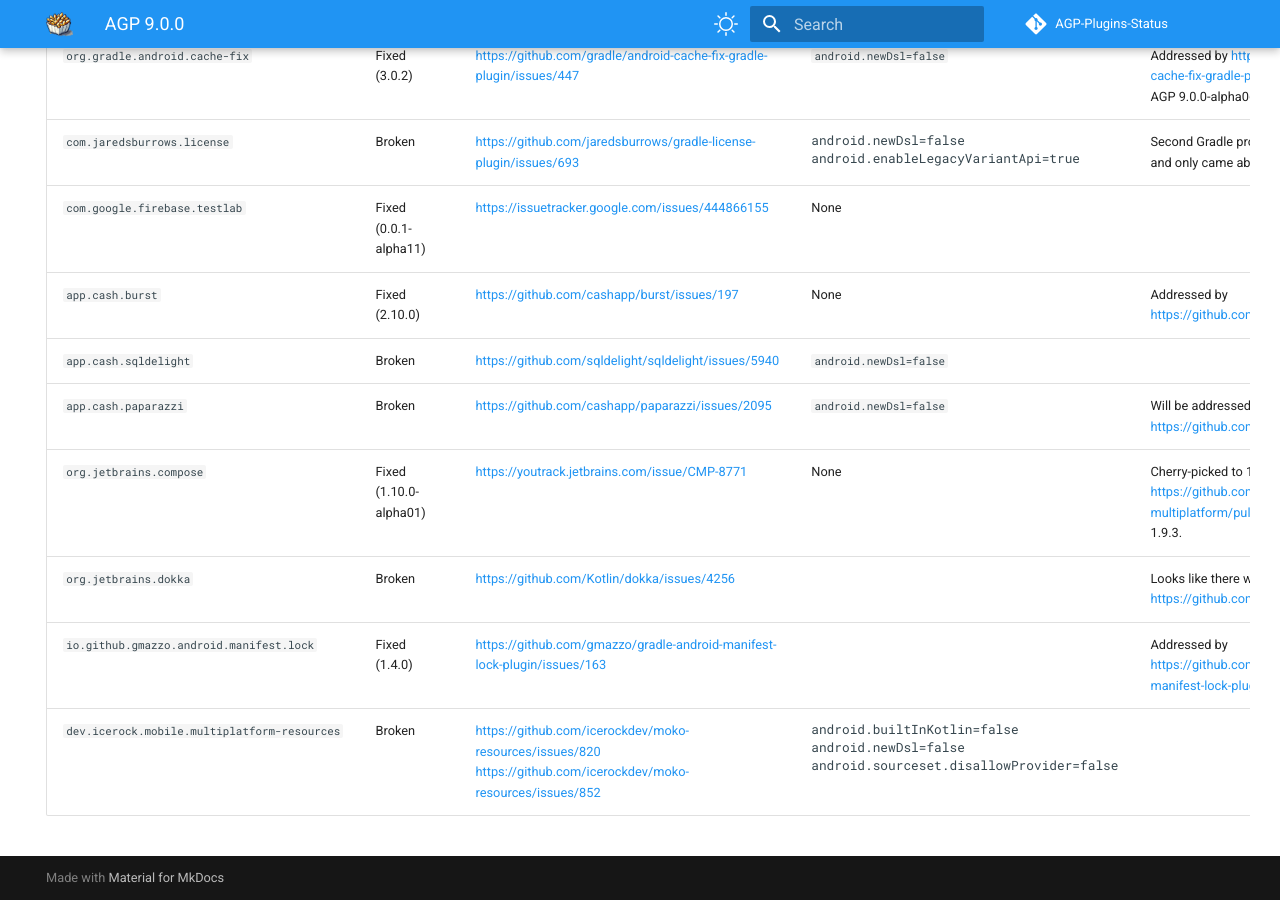
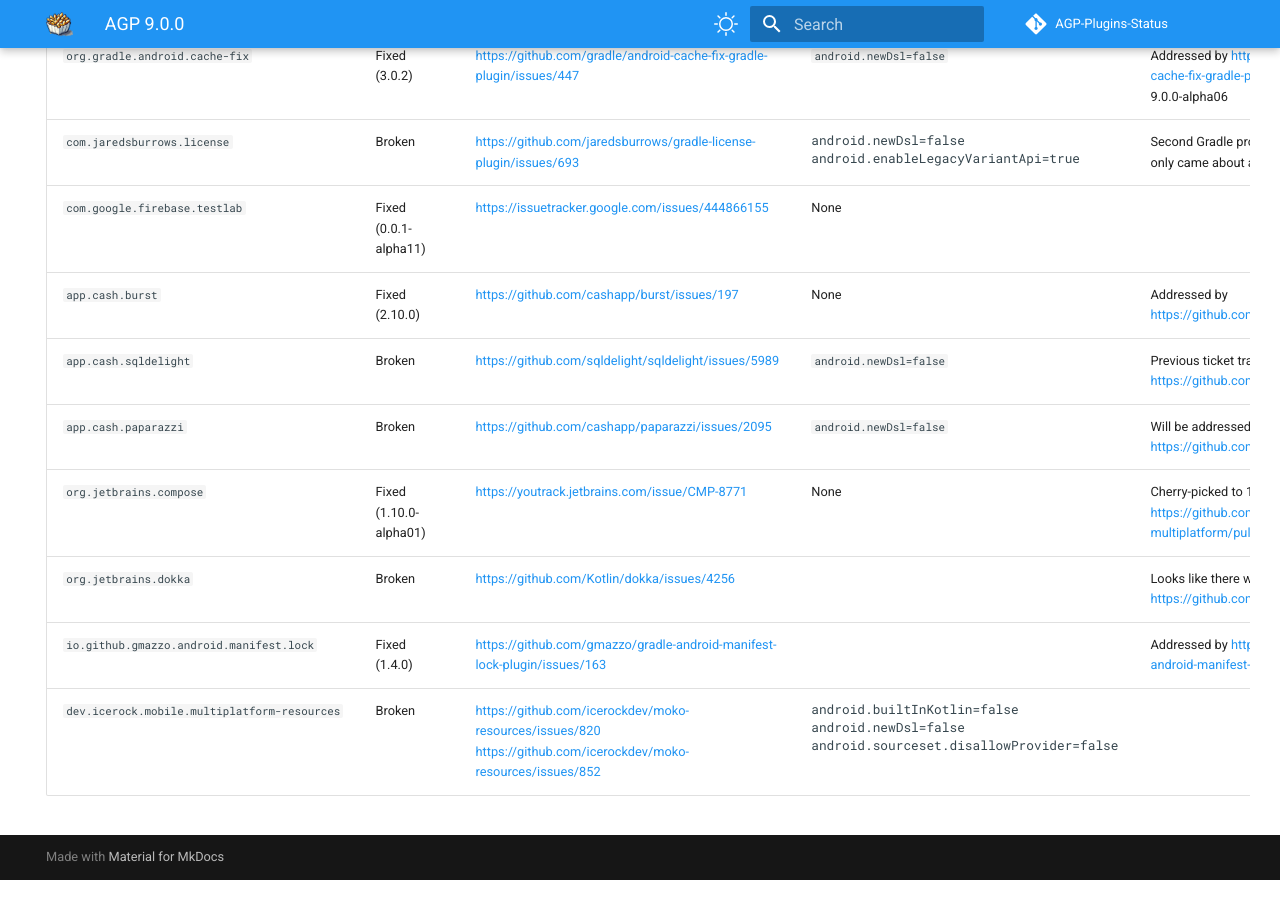
Before and after one commit to pablobaxter/AGP-Plugins-Status, an MkDocs documentation site: the page built from docs/agp-9.0.0.md, in a window 1280 px wide and 900 px high, scrolled down 1268 px. Built offline with MkDocs 1.6.1 and Material for MkDocs 9.7.7, drawn with Linux system fonts in a browser that asks for light colours; comment, search, counter and statistics services are not loaded.

Commit message:
Update SQLDelight status

```diff
--- a/docs/agp-9.0.0.md
+++ b/docs/agp-9.0.0.md
@@ -33,7 +33,7 @@
 | `com.jaredsburrows.license` | Broken | https://github.com/jaredsburrows/gradle-license-plugin/issues/693 | <pre>android.newDsl=false<br>android.enableLegacyVariantApi=true</pre> | Second Gradle property should not be necessary, and only came about as of AGP 9.0.0-alpha06. |
 | `com.google.firebase.testlab` | Fixed (0.0.1-alpha11) | https://issuetracker.google.com/issues/444866155 | None | |
 | `app.cash.burst` | Fixed (2.10.0) | https://github.com/cashapp/burst/issues/197 | None | Addressed by https://github.com/cashapp/burst/pull/200 |
-| `app.cash.sqldelight` | Broken | https://github.com/sqldelight/sqldelight/issues/5940 | `android.newDsl=false` | |
+| `app.cash.sqldelight` | Broken | https://github.com/sqldelight/sqldelight/issues/5989 | `android.newDsl=false` | Previous ticket tracking this issue: https://github.com/sqldelight/sqldelight/issues/5940 |
 | `app.cash.paparazzi` | Broken | https://github.com/cashapp/paparazzi/issues/2095 | `android.newDsl=false` | Will be addressed by https://github.com/cashapp/paparazzi/pull/2106 |
 | `org.jetbrains.compose` | Fixed (1.10.0-alpha01) | https://youtrack.jetbrains.com/issue/CMP-8771 | None | Cherry-picked to 1.9 in https://github.com/JetBrains/compose-multiplatform/pull/5473, should be available in 1.9.3. |
 | `org.jetbrains.dokka` | Broken | https://github.com/Kotlin/dokka/issues/4256 | | Looks like there will be a fix coming soon: https://github.com/Kotlin/dokka/pull/4231 |
```
